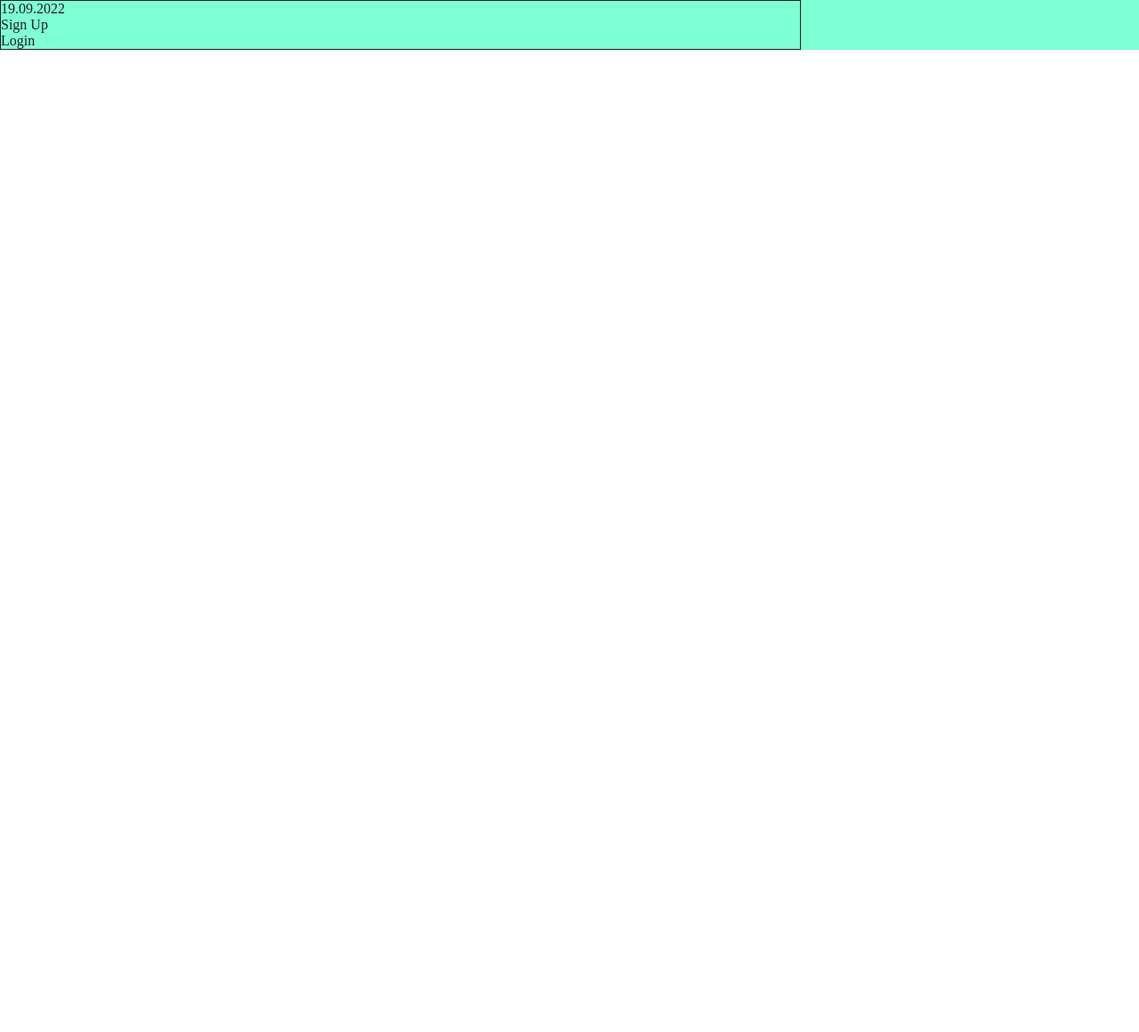
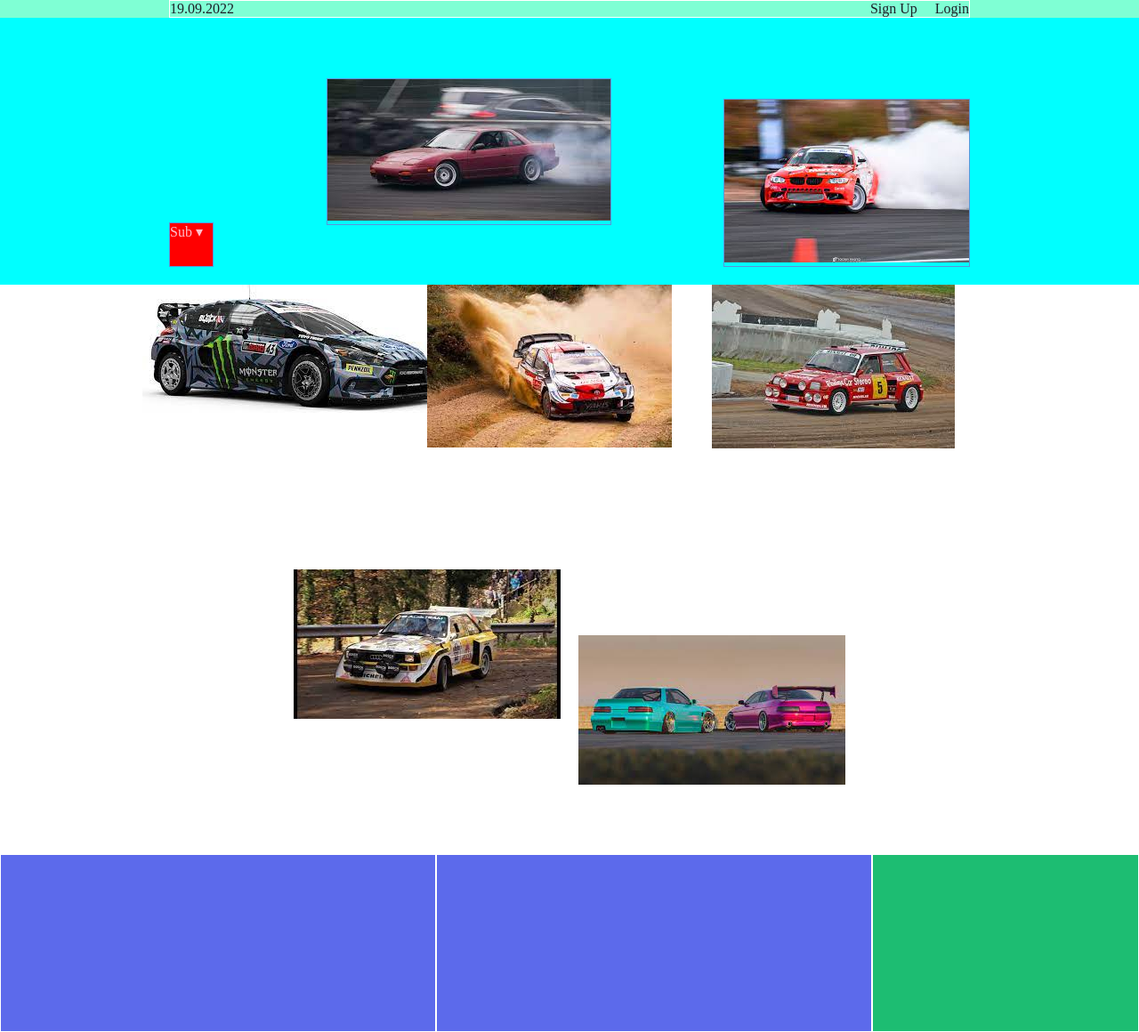
Before and after one commit to ValiM1102/flexbox, a plain HTML site: page index.html in a window 1280 px wide. Shown: the whole page at 89% size. Before the commit the page ends 800 px from the top, so only its background shows below. Drawn offline with Linux system fonts and the light colour scheme.

Commit message:
hard work

```diff
--- a/css/style.css
+++ b/css/style.css
@@ -14,3 +14,93 @@
     border: 1px solid;
     width: 900px;
 }
+.menu-container {
+    display: flex;
+    justify-content: center;
+
+}
+.menu {
+    border: 1px solid #fff;
+    width: 900px;
+    display: flex;
+    justify-content: space-around;
+}
+.links {
+    border: 1px solid #fff;
+    display: flex;
+    justify-content: flex-end;
+}
+.login {
+    margin-left: 20px;
+}
+.header-container {
+    color: pink;
+    background-color: aqua;
+    display: flex;
+    justify-content: center;
+}
+.header {
+    width: 900px;
+    height: 300px;
+    display: flex;
+    justify-content: space-between;
+    align-items: center;
+}
+.logo,
+.social,
+.subscribe {
+    border: 1px solid #5995DA;
+}
+.photo-cont {
+    display: flex;
+    justify-content: center;
+}
+.photo-grid {
+    width: 1000px;
+    display: flex;
+    justify-content: center;
+    flex-wrap: wrap;
+    flex-direction: row;
+    align-items: center;
+
+}
+.photo {
+    border: 1 px solid #fff;
+    width: 320px;
+    height: 320px;
+}
+.photo1 {
+    order: 1;
+}
+.last-item {
+    order: -1;
+}
+.social,
+.subscribe {
+    align-self: flex-end;
+    margin-bottom: 20px;
+}
+.footer {
+    display: flex;
+    justify-content: space-between;
+}
+.footer-item {
+    border: 1px solid #fff;
+    background-color: rgb(92, 106, 235);
+    height: 200px;
+    flex: 1;
+}
+.f3 {
+    flex: initial;
+    background-color: rgb(29, 189, 114);
+    width: 300px;
+}
+.signup {
+    margin-left: auto;
+}
+.subscribe {
+    background-color: red;
+    width: 50px;
+    height: 50px;
+
+}
--- a/index.html
+++ b/index.html
@@ -16,5 +16,29 @@
         </div>
     </div>
 
+
+    <div class="header-container">
+        <div class="header">
+            <div class="subscribe">Sub &#9662</div>
+            <div class="logo"><img src="/img/drift1.jpeg"></div>
+            <div class="social"><img src="/img/drift2.jpeg"></div>
+        </div>
+    </div>
+
+    <div class="photo-cont">
+        <div class="photo-grid">
+            <div class="photo1"><img src="/img/drift3.jpeg"></div>
+            <div class="photo"><img src="/img/rally1.jpeg"></div>
+            <div class="photo"><img src="/img/rally2.jpeg"></div>
+            <div class="photo"><img src="/img/rally3.jpeg"></div>
+            <div class="photo last-item"><img src="/img/rally4.jpeg"></div>
+        </div>
+    </div>
+
+    <div class="footer">
+        <div class="footer-item f1"></div>
+        <div class="footer-item f2"></div>
+        <div class="footer-item f3"></div>
+    </div>
 </body>
 </html>
```
Also changed, not shown: img/drift1.jpeg (added), img/drift2.jpeg (added), img/drift3.jpeg (added), img/rally1.jpeg (added), img/rally2.jpeg (added), img/rally3.jpeg (added), img/rally4.jpeg (added).
